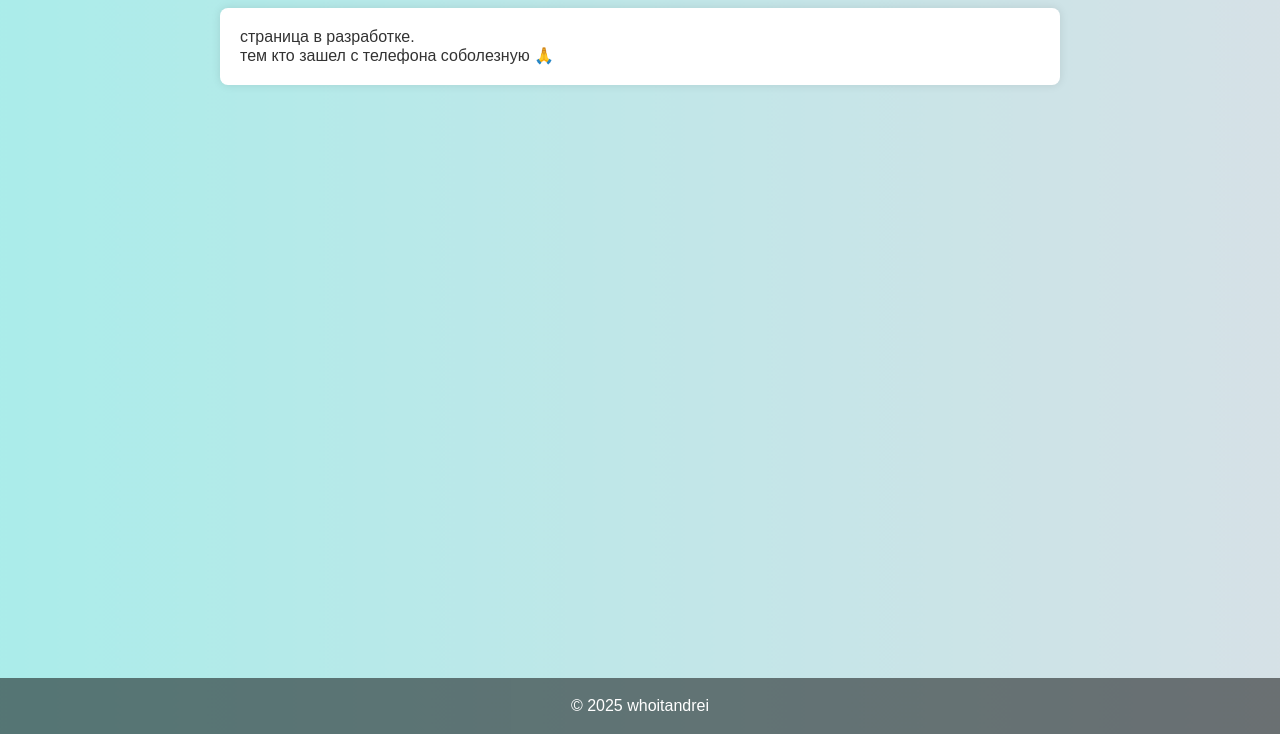
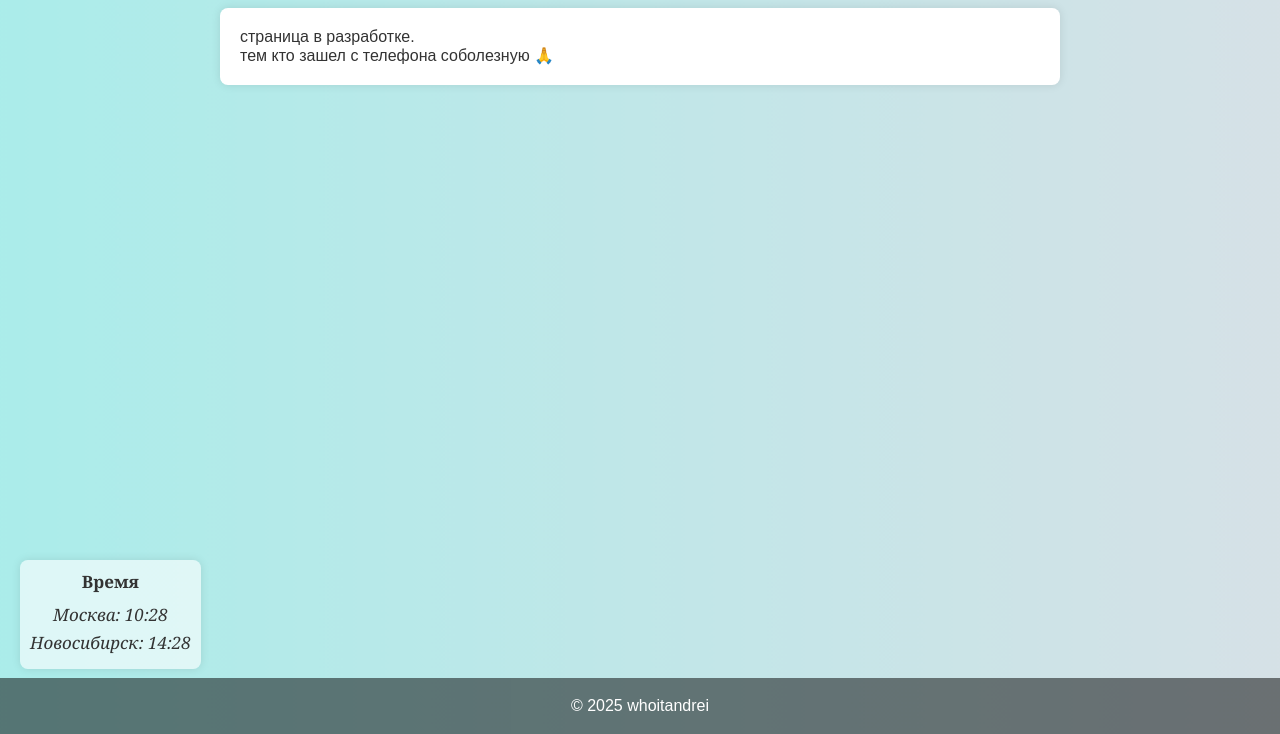
Before and after one commit to whoitandrei/whoitandrei.github.io, a plain HTML site: page index.html in a window 1280 px wide. Shown: the part 66-800 px from the top of the page. Drawn offline with Linux system fonts and the light colour scheme.

Commit message:
add time information

```diff
--- a/index.html
+++ b/index.html
@@ -33,9 +33,27 @@
         </section>
     </main>
 
+    <!--<div id="weather-widget">
+        <div id="weather-content">
+            <h3>Погода в Новосибирске</h3>
+            <p id="weather-description">Загрузка...</p>
+            <p id="weather-temp"></p>
+        </div>
+    </div>-->
+
+    <div id="time-widget">
+        <div id="time-content">
+            <h3>Время</h3>
+            <p id="moscow-time">Москва: Загрузка...</p>
+            <p id="novosibirsk-time">Новосибирск: Загрузка...</p>
+        </div>
+    </div>
+
     <footer>
         <p>&copy; 2025 whoitandrei</p>
     </footer>
     <script src="scripts/animation.js"></script>
+    <script src="scripts/weather.js"></script>
+    <script src="scripts/time.js"></script>
 </body>
 </html>
--- /dev/null
+++ b/scripts/time.js
@@ -0,0 +1,27 @@
+document.addEventListener("DOMContentLoaded", function () {
+    // Функция для форматирования времени
+    function formatTime(date, timezoneOffset) {
+        const localTime = new Date(date.getTime() + timezoneOffset * 1000);
+        const hours = localTime.getUTCHours().toString().padStart(2, '0');
+        const minutes = localTime.getUTCMinutes().toString().padStart(2, '0');
+        //const seconds = localTime.getUTCSeconds().toString().padStart(2, '0');
+        return `${hours}:${minutes}`;
+    }
+
+    // Функция для обновления времени
+    function updateTime() {
+        const now = new Date();
+
+        // Время в Москве (UTC+3)
+        const moscowTime = formatTime(now, 3 * 3600);
+        document.getElementById('moscow-time').textContent = `Москва: ${moscowTime}`;
+
+        // Время в Новосибирске (UTC+7)
+        const novosibirskTime = formatTime(now, 7 * 3600);
+        document.getElementById('novosibirsk-time').textContent = `Новосибирск: ${novosibirskTime}`;
+    }
+
+    // Обновляем время каждую секунду
+    setInterval(updateTime, 2000);
+    updateTime(); // Инициализация сразу
+});
--- a/styles.css
+++ b/styles.css
@@ -109,3 +109,58 @@ footer {
     flex: 1 1 calc(33.333% - 40px);
     box-shadow: 0 0 5px rgba(0, 0, 0, 0.1);
 }
+
+#time-widget {
+    position: fixed;
+    bottom: 65px;
+    left: 20px;
+    background-color: rgba(255, 255, 255, 0.6);
+    padding: 10px;
+    border-radius: 8px;
+    box-shadow: 0 0 10px rgba(0, 0, 0, 0.1);
+    z-index: 1000;
+}
+
+#time-content {
+    text-align: center;
+}
+
+#time-content h3 {
+    font-family: 'Georgia', serif;
+    margin: 0 0 10px;
+    font-size: 17px;
+}
+
+#moscow-time, #novosibirsk-time {
+    font-family: 'Georgia', serif;
+    margin: 5px 0;
+    font-size: 17px;
+    font-style: italic;
+}
+
+
+
+/*#weather-widget {
+    position: fixed;
+    bottom: 60px;
+    left: 20px;
+    background-color: rgba(255, 255, 255, 0.8);
+    padding: 10px;
+    border-radius: 8px;
+    box-shadow: 0 0 10px rgba(0, 0, 0, 0.1);
+    z-index: 1000;
+}
+
+#weather-content {
+    text-align: center;
+}
+
+#weather-content h3 {
+    margin: 0 0 10px;
+    font-size: 16px;
+}
+
+#weather-description, #weather-temp {
+    margin: 0;
+    font-size: 14px;
+}*/
```
